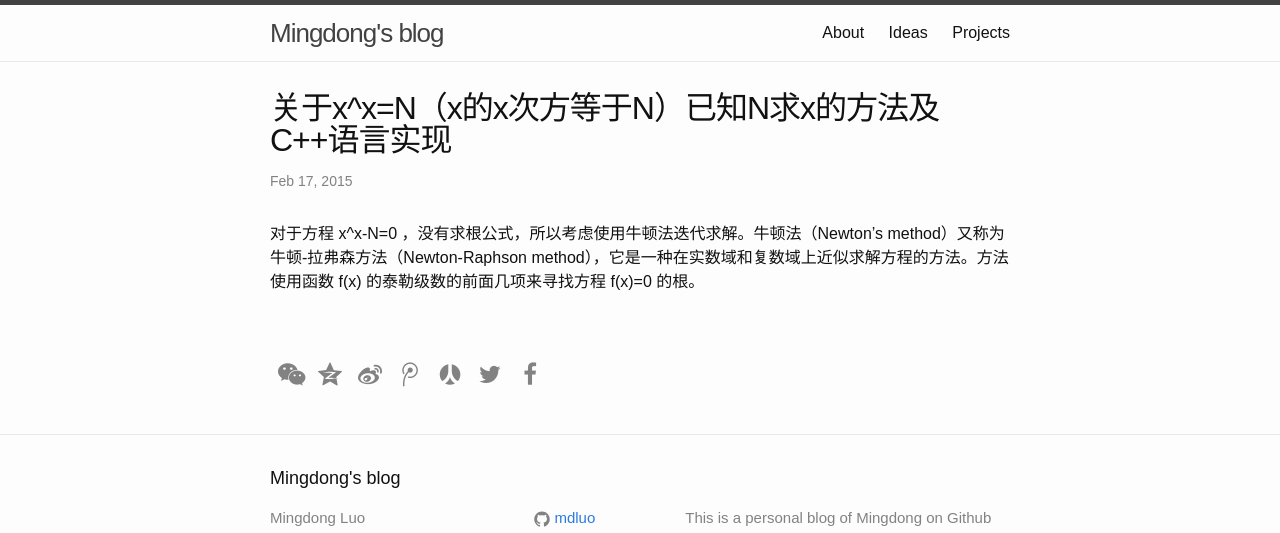
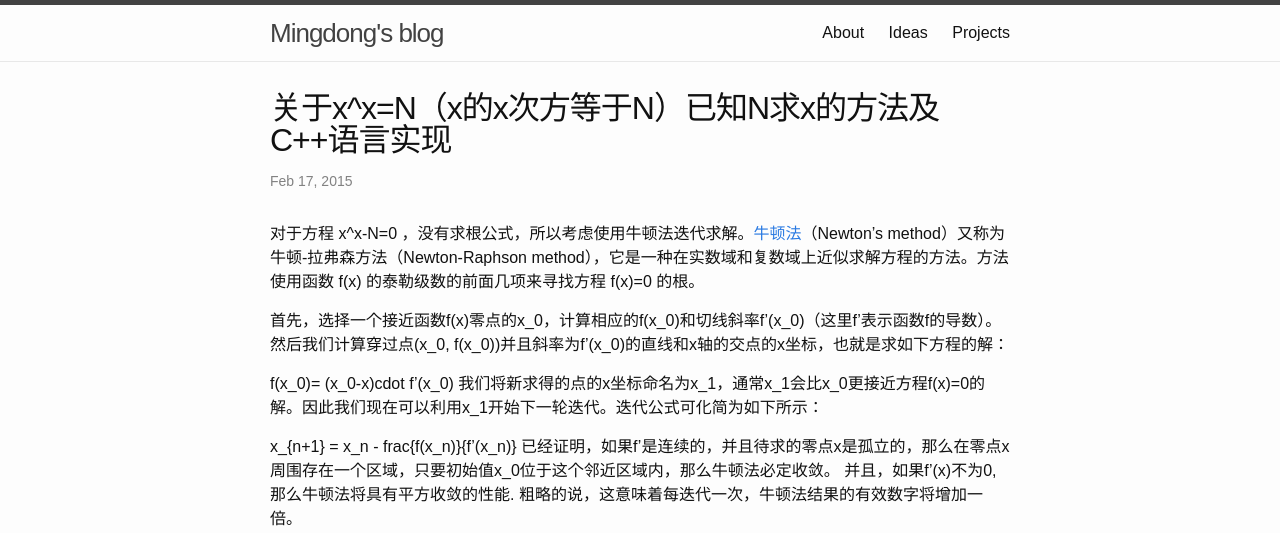
Before and after one commit to itfen/md, a Jekyll site: the page built from _posts/2015-02-17-a-simple-solution-of-x^x=N-problem-and-C++-code.md, in a window 1280 px wide and 1400 px high. Shown: the top 533 px of the window. Built offline with Jekyll 4.4.1, drawn with Linux system fonts in a browser that asks for light colours; nearby versions of some CDN libraries; comment, search, counter and statistics services are not loaded; some of the changed text lies outside the part shown.

Commit message:
Update post

```diff
--- a/_posts/2015-02-17-a-simple-solution-of-x^x=N-problem-and-C++-code.md
+++ b/_posts/2015-02-17-a-simple-solution-of-x^x=N-problem-and-C++-code.md
@@ -6,4 +6,62 @@ comments: true
 share: true
 ---
 
-对于方程 x^x-N=0 ，没有求根公式，所以考虑使用牛顿法迭代求解。牛顿法（Newton’s method）又称为牛顿-拉弗森方法（Newton-Raphson method），它是一种在实数域和复数域上近似求解方程的方法。方法使用函数 f(x) 的泰勒级数的前面几项来寻找方程 f(x)=0 的根。
+对于方程 x^x-N=0 ，没有求根公式，所以考虑使用牛顿法迭代求解。[牛顿法](http://zh.wikipedia.org/wiki/%E7%89%9B%E9%A1%BF%E6%B3%95)（Newton’s method）又称为牛顿-拉弗森方法（Newton-Raphson method），它是一种在实数域和复数域上近似求解方程的方法。方法使用函数 f(x) 的泰勒级数的前面几项来寻找方程 f(x)=0 的根。
+
+首先，选择一个接近函数f(x)零点的x_0，计算相应的f(x_0)和切线斜率f'(x_0)（这里f'表示函数f的导数）。然后我们计算穿过点(x_0, f(x_0))并且斜率为f'(x_0)的直线和x轴的交点的x坐标，也就是求如下方程的解：
+
+f(x_0)= (x_0-x)cdot f'(x_0)
+我们将新求得的点的x坐标命名为x_1，通常x_1会比x_0更接近方程f(x)=0的解。因此我们现在可以利用x_1开始下一轮迭代。迭代公式可化简为如下所示：
+
+x_{n+1} = x_n - frac{f(x_n)}{f'(x_n)}
+已经证明，如果f'是连续的，并且待求的零点x是孤立的，那么在零点x周围存在一个区域，只要初始值x_0位于这个邻近区域内，那么牛顿法必定收敛。 并且，如果f'(x)不为0, 那么牛顿法将具有平方收敛的性能. 粗略的说，这意味着每迭代一次，牛顿法结果的有效数字将增加一倍。
+
+图示
+
+![Image](http://zh.wikipedia.org/wiki/File:NewtonIteration_Ani.gif)
+
+蓝线表示方程f而红线表示切线. 可以看出xn+1比xn更靠近f所要求的根x.
+由此可见，对于f(x)=x^x-N，要求其图像与x轴的交点，可以多次迭代
+
+f(x)的导函数为f'(x) = x^x*(lnx+1)，迭代的通项公式为
+
+Xn+1 = Xn – f(Xn)/f'(Xn)
+
+= Xn – ( Xn^Xn – N) / ( Xn^Xn * ( lnXn + 1 ) )
+
+= Xn – ( 1 – N/(Xn^Xn) ) /  ( lnXn + 1 )
+
+使用这个公式实际程序测试时发现要循环很多次（如100次）的结果才能比较精确，所以考虑对原函数做一些处理。
+
+在 x^x = N 的两边同时取对数得 xlnx = lnN，这时f(x) = xlnx – lnN，f'(x) = (lnx – 1)，迭代的通项公式为
+
+Xn+1 = Xn – ( Xn*lnXn – lnN ) / ( lnXn – 1 )
+
+=  ( Xn + lnN ) / ( lnXn + 1)
+
+使用此公式效率比之前高多了，只需要5次左右的循环就能得到比较精确的结果。 下面贴出C++语言的实现：
+
+{% highlight c++%}
+#include <stdio.h>
+#include <math.h>
+#include <iostream>
+
+using namespace std;
+
+int main(int argc, char* argv[])
+{
+	double Xn = 1.0;
+	double N = 0.0;
+
+	cin >> N;
+	for (int i = 0; i < 5; i++)
+	{
+		//Xn = Xn - ((1 - N / (pow(Xn, Xn))) / (log(Xn) + 1));
+		Xn = (Xn + log(N)) / (log(Xn) + 1);
+	}
+	cout << Xn << "n";
+
+	system("pause");
+	return 0;
+}
+{% endhighlight %}
```
